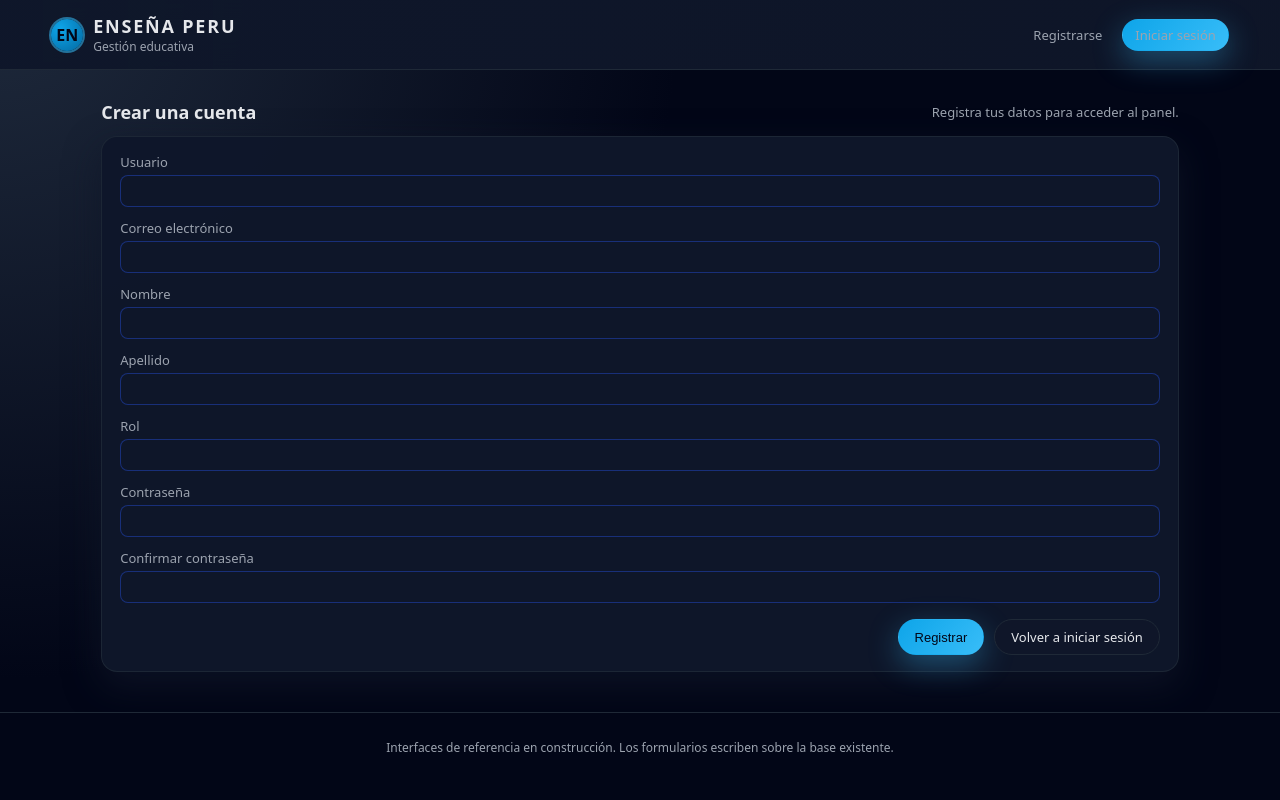
After one commit to Miguel41844x/ENSENAPERU_SYSTEM, a Django app: page /register/ in a window 1280 px wide. The commit adds this page. Run offline with Django 5.2, Linux system fonts and the light colour scheme.

Commit message:
Implement auto-generated IDs and add user registration

```diff
--- /dev/null
+++ b/accounts/forms.py
@@ -0,0 +1,36 @@
+from django import forms
+from django.contrib.auth import get_user_model
+
+from core.models import AppUser
+
+
+class RegistrationForm(forms.Form):
+    username = forms.CharField(max_length=50, label="Usuario")
+    email = forms.EmailField(label="Correo electrónico")
+    first_name = forms.CharField(max_length=50, label="Nombre", required=False)
+    last_name = forms.CharField(max_length=50, label="Apellido", required=False)
+    role = forms.CharField(max_length=20, label="Rol")
+    password1 = forms.CharField(label="Contraseña", widget=forms.PasswordInput)
+    password2 = forms.CharField(label="Confirmar contraseña", widget=forms.PasswordInput)
+
+    def clean_username(self):
+        username = self.cleaned_data["username"]
+        user_model = get_user_model()
+        if user_model.objects.filter(username=username).exists() or AppUser.objects.filter(username=username).exists():
+            raise forms.ValidationError("El nombre de usuario ya está en uso.")
+        return username
+
+    def clean_email(self):
+        email = self.cleaned_data["email"]
+        user_model = get_user_model()
+        if user_model.objects.filter(email=email).exists() or AppUser.objects.filter(email=email).exists():
+            raise forms.ValidationError("El correo electrónico ya está registrado.")
+        return email
+
+    def clean(self):
+        cleaned_data = super().clean()
+        password1 = cleaned_data.get("password1")
+        password2 = cleaned_data.get("password2")
+        if password1 and password2 and password1 != password2:
+            self.add_error("password2", "Las contraseñas no coinciden.")
+        return cleaned_data
--- a/accounts/urls.py
+++ b/accounts/urls.py
@@ -1,8 +1,9 @@
 from django.urls import path
-from .views import DashboardView, SignInView, SignOutView
+from .views import DashboardView, SignInView, SignOutView, register
 
 urlpatterns = [
     path("", DashboardView.as_view(), name="dashboard"),
     path("login/", SignInView.as_view(), name="login"),
+    path("register/", register, name="register"),
     path("logout/", SignOutView, name="logout"),
 ]
--- a/accounts/views.py
+++ b/accounts/views.py
@@ -1,11 +1,14 @@
+from django.contrib import messages
+from django.contrib.auth import get_user_model
 from django.contrib.auth import views as auth_views, logout
+from django.contrib.auth.hashers import make_password
 from django.contrib.auth.mixins import LoginRequiredMixin
-from django.db import DatabaseError
-from django.urls import reverse_lazy
+from django.db import DatabaseError, transaction
 from django.views.generic import TemplateView
-from django.shortcuts import redirect
+from django.shortcuts import redirect, render
 
-from core.models import Assignment, School, Student, Volunteer
+from core.models import AppUser, Assignment, School, Student, Volunteer
+from .forms import RegistrationForm
 
 
 class DashboardView(LoginRequiredMixin, TemplateView):
@@ -39,3 +42,40 @@ class SignInView(auth_views.LoginView):
 def SignOutView(request):
     logout(request)
     return redirect("login")
+
+
+def register(request):
+    if request.user.is_authenticated:
+        return redirect("dashboard")
+
+    if request.method == "POST":
+        form = RegistrationForm(request.POST)
+        if form.is_valid():
+            data = form.cleaned_data
+            user_model = get_user_model()
+            try:
+                with transaction.atomic():
+                    user_model.objects.create_user(
+                        username=data["username"],
+                        email=data["email"],
+                        password=data["password1"],
+                        first_name=data.get("first_name", ""),
+                        last_name=data.get("last_name", ""),
+                    )
+                    AppUser.objects.create(
+                        username=data["username"],
+                        password_hash=make_password(data["password1"]),
+                        first_name=data.get("first_name", ""),
+                        last_name=data.get("last_name", ""),
+                        email=data["email"],
+                        role=data["role"],
+                        active_flag=True,
+                    )
+                messages.success(request, "Usuario registrado correctamente. Ya puedes iniciar sesión.")
+                return redirect("login")
+            except Exception:
+                form.add_error(None, "Ocurrió un error al registrar el usuario. Inténtalo nuevamente.")
+    else:
+        form = RegistrationForm()
+
+    return render(request, "auth/register.html", {"form": form})
--- a/assignments/forms.py
+++ b/assignments/forms.py
@@ -7,7 +7,6 @@ class AssignmentForm(forms.ModelForm):
     class Meta:
         model = Assignment
         fields = [
-            "assignment_id",
             "volunteer",
             "agreement",
             "start_date",
--- a/escuelas/forms.py
+++ b/escuelas/forms.py
@@ -7,7 +7,6 @@ class SchoolForm(forms.ModelForm):
     class Meta:
         model = School
         fields = [
-            "school_id",
             "name",
             "location",
             "main_contact_name",
@@ -15,7 +14,6 @@ class SchoolForm(forms.ModelForm):
             "status",
         ]
         labels = {
-            "school_id": "ID",
             "name": "Nombre",
             "location": "Ubicación",
             "main_contact_name": "Contacto principal",
@@ -29,7 +27,6 @@ class AgreementForm(forms.ModelForm):
     class Meta:
         model = Agreement
         fields = [
-            "agreement_id",
             "school",
             "status",
             "file_path",
--- a/evaluations/forms.py
+++ b/evaluations/forms.py
@@ -1,19 +1,17 @@
 from django import forms
 
-from core.models import AppUser, ClassSession, Student, StudentEvaluation
+from core.models import ClassSession, Student, StudentEvaluation
 
 
 class StudentEvaluationForm(forms.ModelForm):
     class Meta:
         model = StudentEvaluation
         fields = [
-            "stu_eval_id",
             "student",
             "session",
             "eval_type",
             "score",
             "comments",
-            "created_by_user",
         ]
         widgets = {
             "score": forms.NumberInput(attrs={"step": "0.1"}),
@@ -23,4 +21,3 @@ class StudentEvaluationForm(forms.ModelForm):
         super().__init__(*args, **kwargs)
         self.fields["student"].queryset = Student.objects.order_by("last_name", "first_name")
         self.fields["session"].queryset = ClassSession.objects.select_related("program").order_by("session_date")
-        self.fields["created_by_user"].queryset = AppUser.objects.order_by("username")
--- a/evaluations/views.py
+++ b/evaluations/views.py
@@ -2,7 +2,7 @@ from django.contrib import messages
 from django.contrib.auth.decorators import login_required
 from django.shortcuts import redirect, render
 
-from core.models import StudentEvaluation
+from core.models import AppUser, StudentEvaluation
 from .forms import StudentEvaluationForm
 
 
@@ -23,7 +23,9 @@ def evaluation_create(request):
     if request.method == "POST":
         form = StudentEvaluationForm(request.POST)
         if form.is_valid():
-            form.save()
+            evaluation = form.save(commit=False)
+            evaluation.created_by_user = AppUser.objects.filter(username=request.user.username).first()
+            evaluation.save()
             messages.success(request, "Evaluación registrada correctamente.")
             return redirect("evaluation_list")
     else:
--- a/students/forms.py
+++ b/students/forms.py
@@ -7,7 +7,6 @@ class StudentForm(forms.ModelForm):
     class Meta:
         model = Student
         fields = [
-            "student_id",
             "school",
             "student_code",
             "dni",
--- a/templates/auth/login.html
+++ b/templates/auth/login.html
@@ -23,6 +23,7 @@
             </div>
             <div class="form-actions">
                 <button type="submit" class="btn-primary">Ingresar</button>
+                <a class="btn-secondary" href="{% url 'register' %}">Crear cuenta</a>
             </div>
         </form>
     </div>
--- /dev/null
+++ b/templates/auth/register.html
@@ -0,0 +1,30 @@
+{% extends "base.html" %}
+{% block title %}Crear cuenta · ENSENAPERU{% endblock %}
+
+{% block content %}
+<section class="section narrow">
+    <header class="section-header">
+        <h2>Crear una cuenta</h2>
+        <p>Registra tus datos para acceder al panel.</p>
+    </header>
+    <div class="card">
+        <form method="post" class="form">
+            {% csrf_token %}
+            {{ form.non_field_errors }}
+            <div class="form-grid">
+                {% for field in form %}
+                    <div class="form-group form-group-full">
+                        <label for="{{ field.id_for_label }}">{{ field.label }}</label>
+                        {{ field }}
+                        {% if field.errors %}<div class="field-errors">{{ field.errors }}</div>{% endif %}
+                    </div>
+                {% endfor %}
+            </div>
+            <div class="form-actions">
+                <button type="submit" class="btn-primary">Registrar</button>
+                <a class="btn-secondary" href="{% url 'login' %}">Volver a iniciar sesión</a>
+            </div>
+        </form>
+    </div>
+</section>
+{% endblock %}
--- a/templates/base.html
+++ b/templates/base.html
@@ -27,6 +27,7 @@
                 <span class="topnav-user">{{ request.user.username }}</span>
                 <a href="{% url 'logout' %}">Salir</a>
             {% else %}
+                <a href="{% url 'register' %}">Registrarse</a>
                 <a class="btn-primary" href="{% url 'login' %}">Iniciar sesión</a>
             {% endif %}
         </nav>
--- a/volunteers/forms.py
+++ b/volunteers/forms.py
@@ -7,7 +7,6 @@ class VolunteerForm(forms.ModelForm):
     class Meta:
         model = Volunteer
         fields = [
-            "volunteer_id",
             "dni",
             "first_name",
             "last_name",
```
Also changed, not shown: core/models.py (+16 -16 lines).
